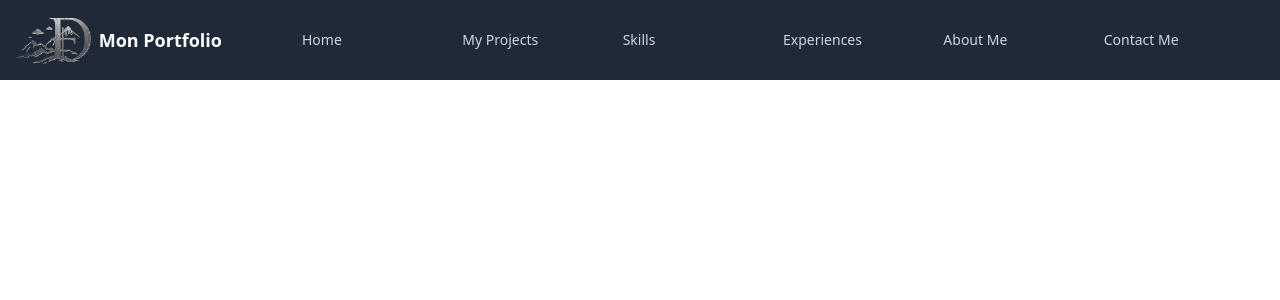
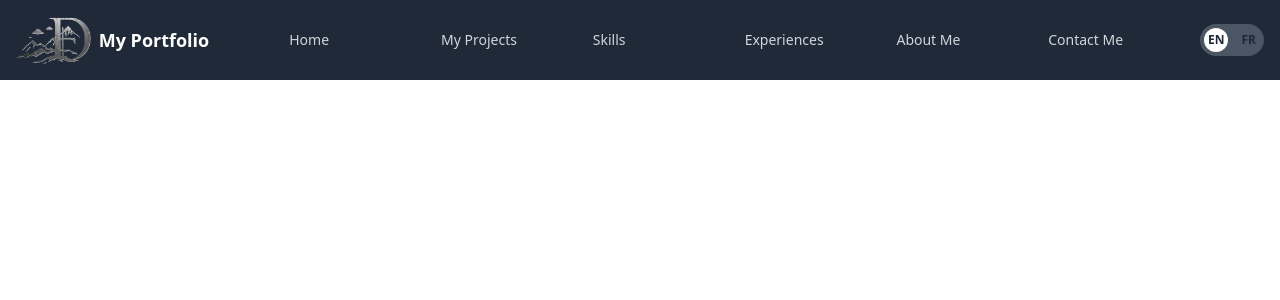
Before and after one commit to Papyquirush/portfolio, a Vue app: page / in a window 1280 px wide. Shown: the top 300 px of the page. Built offline with nearby package versions, Linux system fonts and the light colour scheme.

Commit message:
feat(translate): traduction + ajout bouton changement de langue dans navHeader

```diff
--- a/package.json
+++ b/package.json
@@ -12,6 +12,7 @@
     "pnpm": "^9.15.4",
     "serve": "^14.2.4",
     "vue": "^3.5.13",
+    "vue-i18n": "^11.0.1",
     "watch": "^1.0.2"
   },
   "devDependencies": {
--- a/src/components/partials/NavHeader.vue
+++ b/src/components/partials/NavHeader.vue
@@ -4,7 +4,7 @@
       <div class="container mx-auto flex flex-wrap justify-center items-center">
         <div class="flex items-center">
           <img src="/logos/logo.png" alt="Logo" class="h-12 w-21 mr-2">
-          <div class="text-white text-lg font-bold">Mon Portfolio</div>
+          <div class="text-white text-lg font-bold">{{ $t('portfolio') }}</div>
         </div>
         <div class="w-full block flex-grow lg:flex lg:items-center lg:w-auto">
           <div class="text-sm lg:flex-grow flex ml-20">
@@ -17,9 +17,23 @@
                 @mouseover="link.isHovered = true"
                 @mouseleave="link.isHovered = false"
             >
-              {{ link.name }}
+              {{ $t(link.name) }}
             </a>
           </div>
+        </div>
+        <div
+            class="relative w-16 h-8 bg-gray-600 rounded-full flex items-center justify-between p-1 cursor-pointer"
+            @click="changeLanguage"
+        >
+
+          <div
+              class="w-6 h-6 bg-white rounded-full transform transition-transform duration-300 ease-in-out"
+              v-bind:class="locale === 'fr' ? 'translate-x-8' : 'translate-x-0'"
+          >
+
+          </div>
+          <span class="absolute left-2 text-xs font-bold text-gray-800">EN</span>
+          <span class="absolute right-2 text-xs font-bold text-gray-800">FR</span>
         </div>
       </div>
     </nav>
@@ -28,15 +42,22 @@
 
 <script setup>
 import { reactive } from "vue";
+import { useI18n } from 'vue-i18n';
+const { locale } = useI18n();
 
 const links = reactive([
-  { name: "Home", isHovered: false,l:"/" },
-  { name: "My Projects", isHovered: false,l:"/projects" },
-  { name: "Skills", isHovered: false,l:"/skills"},
-  { name: "Experiences", isHovered: false,l:"/experiences" },
-  { name: "About Me", isHovered: false,l:"/about" },
-  { name: "Contact Me", isHovered: false,l:"/contact" },
+  {name: "home", isHovered: false, l: "/"},
+  {name: "myProjects", isHovered: false, l: "/projects"},
+  {name: "skills", isHovered: false, l: "/skills"},
+  {name: "experiences", isHovered: false, l: "/experiences"},
+  {name: "aboutMe", isHovered: false, l: "/about"},
+  {name: "contactMe", isHovered: false, l: "/contact"},
 ]);
+
+function changeLanguage() {
+  locale.value = locale.value === 'en' ? 'fr' : 'en';
+  console.log(locale.value);
+}
 </script>
 
 <style scoped>
@@ -47,4 +68,5 @@ const links = reactive([
   font-weight: bold;
   transition: ease-in-out 0.5s;
 }
+
 </style>
--- /dev/null
+++ b/src/i18n.js
@@ -0,0 +1,29 @@
+import { createI18n } from 'vue-i18n';
+
+const messages = {
+    en: {
+        home: 'Home',
+        myProjects: 'My Projects',
+        skills: 'Skills',
+        experiences: 'Experiences',
+        aboutMe: 'About Me',
+        contactMe: 'Contact Me',
+        portfolio: 'My Portfolio'
+    },
+    fr: {
+        home: 'Accueil',
+        myProjects: 'Mes Projets',
+        skills: 'Compétences',
+        experiences: 'Expériences',
+        aboutMe: 'À propos de moi',
+        contactMe: 'Contactez-moi',
+        portfolio: 'Mon Portfolio'
+    }
+};
+
+const i18n = createI18n({
+    locale: 'en',
+    messages,
+});
+
+export default i18n;
--- a/src/main.js
+++ b/src/main.js
@@ -1,7 +1,8 @@
 import { createApp } from 'vue'
 import App from './App.vue'
+import i18n from './i18n';
 
 // add this
 import './index.css'
 
-createApp(App).mount('#app')
+createApp(App).use(i18n).mount('#app')
```
Also changed, not shown: 1 other file (tests, documents, lock files or other folders).
